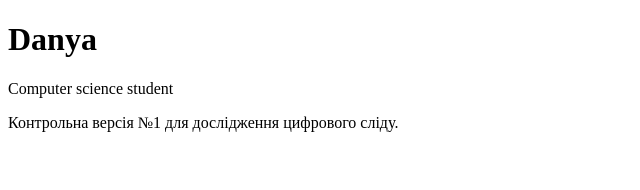
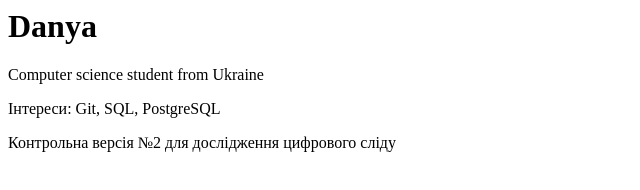
Before and after one commit to Dankoyoun/Dankoyoun.github.io, a plain HTML site: page index.html in a window 1280 px wide. Shown: the whole page, without its empty margins (0-640 px from the left). Drawn offline with Linux system fonts and the light colour scheme.

Commit message:
Update index.html

```diff
--- a/index.html
+++ b/index.html
@@ -1,12 +1,4 @@
-<!DOCTYPE html>
-<html>
-<head>
-    <meta charset="UTF-8">
-    <title>Моя тестова сторінка</title>
-</head>
-<body>
-    <h1>Danya</h1>
-    <p>Computer science student</p>
-    <p>Контрольна версія №1 для дослідження цифрового сліду.</p>
-</body>
-</html>
+<h1>Danya</h1>
+<p>Computer science student from Ukraine</p>
+<p>Інтереси: Git, SQL, PostgreSQL</p>
+<p>Контрольна версія №2 для дослідження цифрового сліду</p>
```
